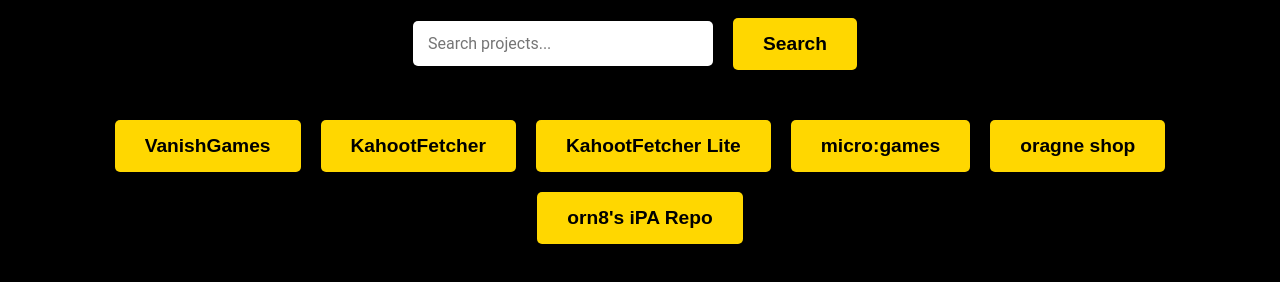
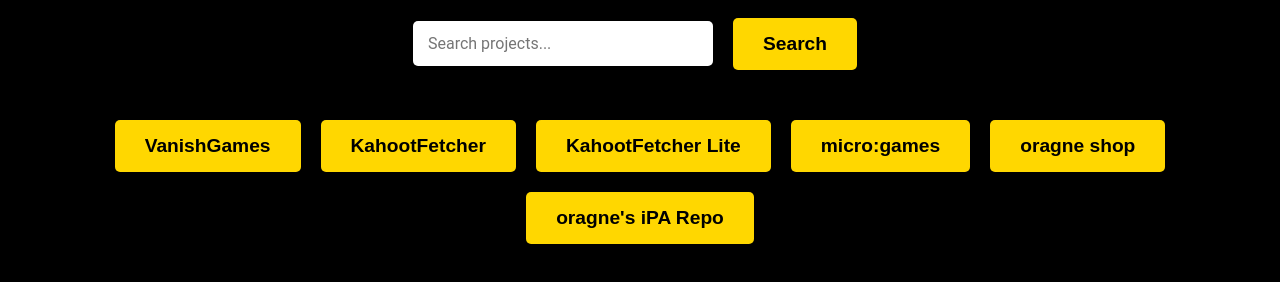
Before and after one commit to orn8/orn8.github.io, a plain HTML site: page index.html in a window 1280 px wide. Shown: the part 314-596 px from the top of the page. Drawn offline with Linux system fonts and the light colour scheme.

Commit message:
Update index.html

```diff
--- a/index.html
+++ b/index.html
@@ -121,7 +121,7 @@
             {"name": "micro:games", "url": "github.com/orn8/micro-games", "description": "Simple games for the micro:bit."},
             {"name": "oragne shop", "url": "github.com/orn8/tinfoil", "description": "A Tinfoil shop forwarder for the switch."},
             {"name": "newline"},
-            {"name": "orn8's iPA Repo", "url": "orn8.github.io/ipa", "description": "An iPA repository for the wackiest apps I've found."}
+            {"name": "oragne's iPA Repo", "url": "orn8.github.io/ipa", "description": "An iPA repository for the wackiest apps I've found."}
         ];
 
         const projectsContainer = document.getElementById('projects');
```
